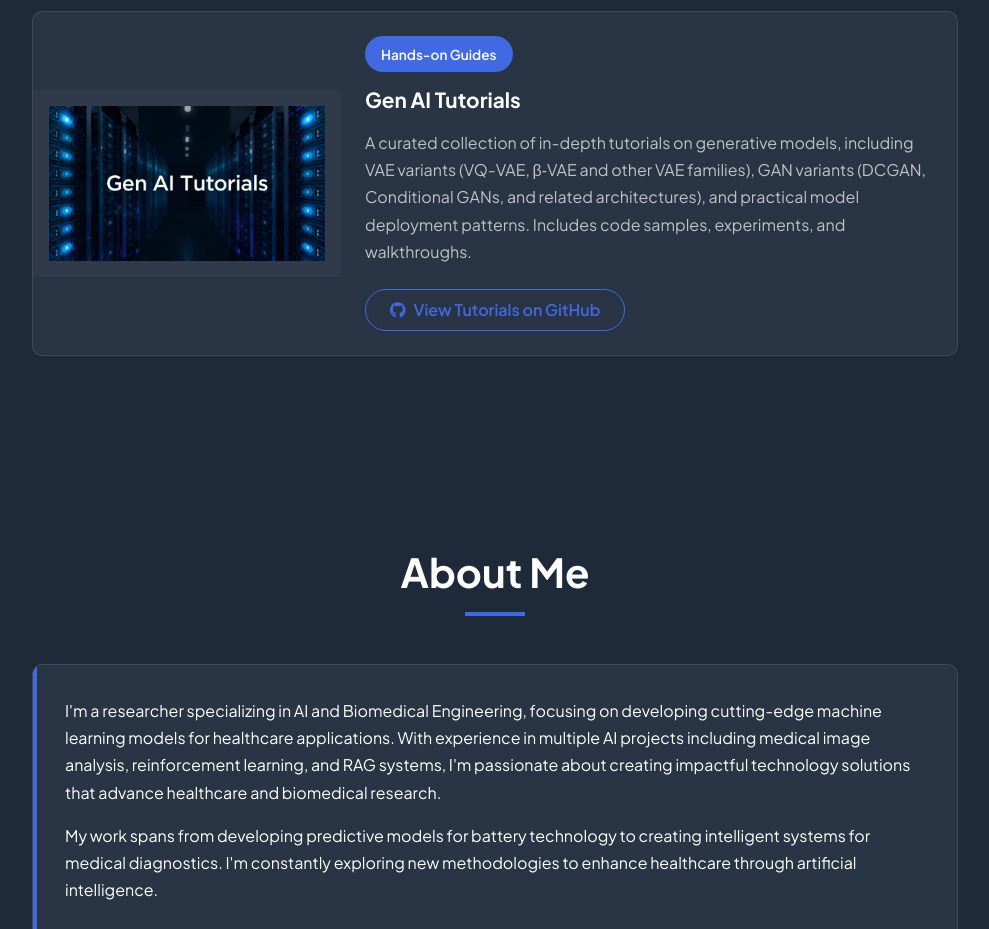
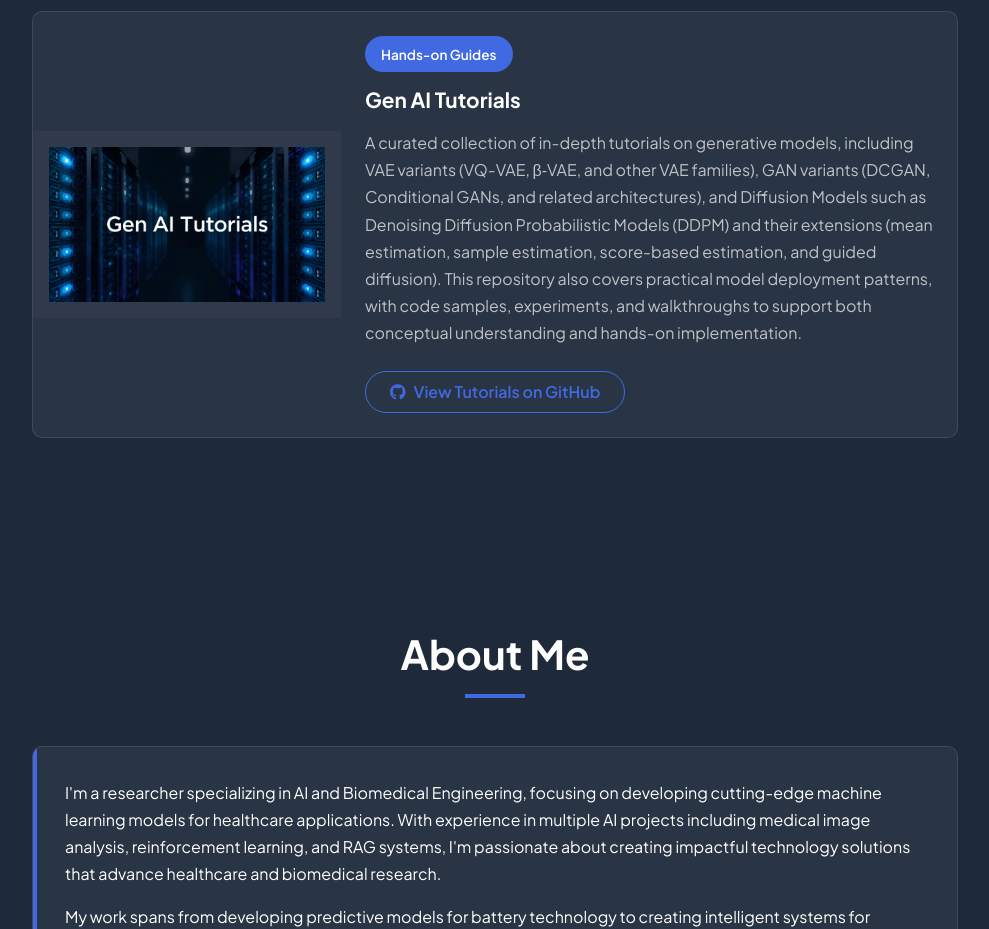
Before and after one commit to AnirudhNarayan/AnirudhNarayan.github.io, a plain HTML site: page index.html in a window 1280 px wide. Shown: the part 1060-1989 px from the top of the page, without its empty margins (145-1134 px from the left). Drawn offline with nearby package versions, Linux system fonts and the light colour scheme.

Commit message:
Expand Tutorials blurb to include Diffusion models and detailed topics

```diff
--- a/index.html
+++ b/index.html
@@ -423,7 +423,7 @@
                                 <div class="p-4">
                                     <span class="project-tag">Hands-on Guides</span>
                                     <h3 class="project-title">Gen AI Tutorials</h3>
-                                    <p class="project-desc">A curated collection of in-depth tutorials on generative models, including VAE variants (VQ-VAE, β‑VAE and other VAE families), GAN variants (DCGAN, Conditional GANs, and related architectures), and practical model deployment patterns. Includes code samples, experiments, and walkthroughs.</p>
+                                    <p class="project-desc">A curated collection of in-depth tutorials on generative models, including VAE variants (VQ-VAE, β‑VAE, and other VAE families), GAN variants (DCGAN, Conditional GANs, and related architectures), and Diffusion Models such as Denoising Diffusion Probabilistic Models (DDPM) and their extensions (mean estimation, sample estimation, score-based estimation, and guided diffusion). This repository also covers practical model deployment patterns, with code samples, experiments, and walkthroughs to support both conceptual understanding and hands-on implementation.</p>
                                     <a href="https://github.com/AnirudhNarayan/Gen-AI-Tutorials" class="btn btn-project" target="_blank" rel="noopener">
                                         <i class="fab fa-github me-2"></i>View Tutorials on GitHub
                                     </a>
```
